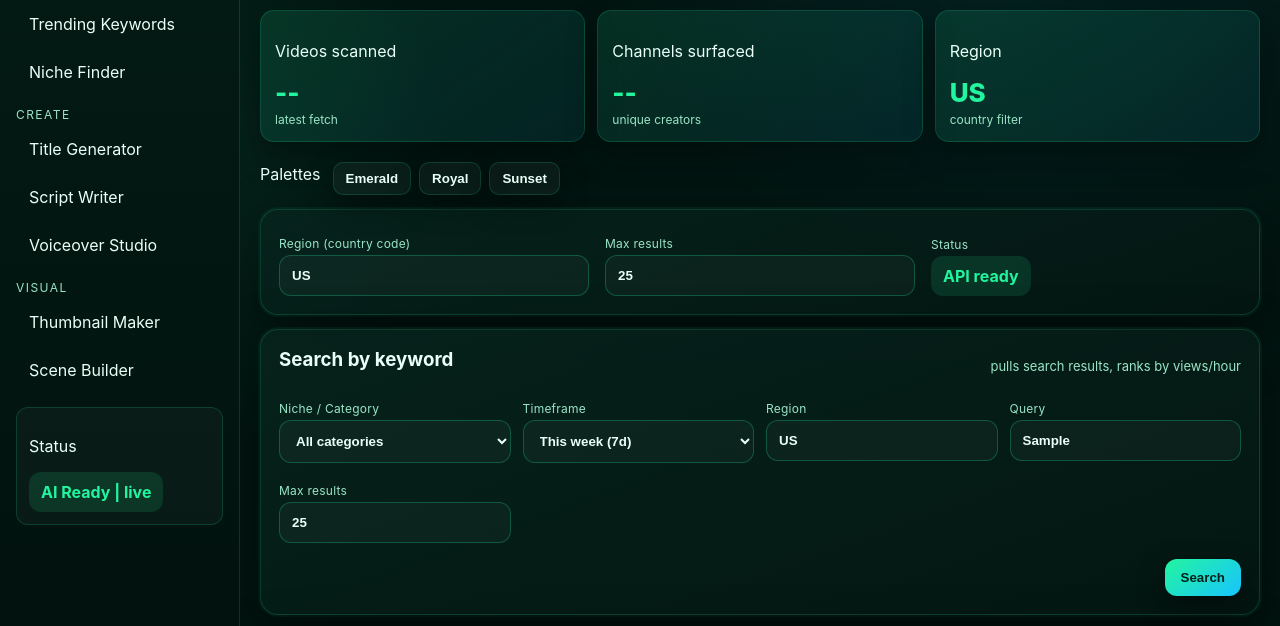
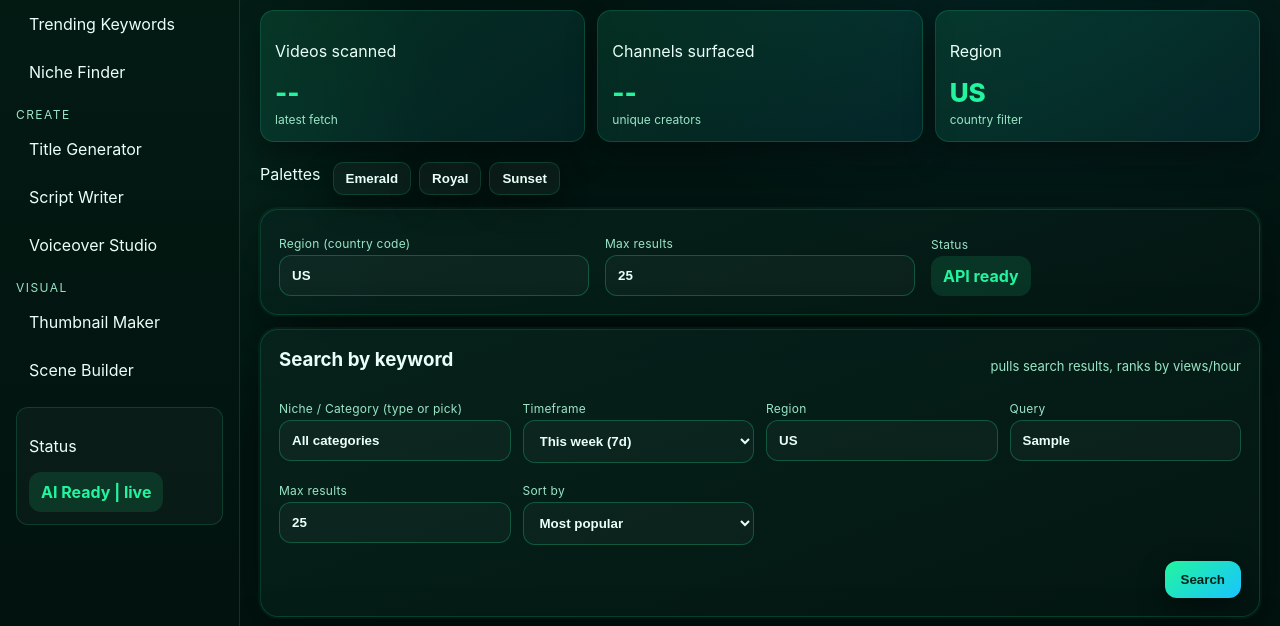
Before and after one commit to ensonder/videomoneytool, a website: page public/simple.html in a window 1280 px wide. Both pictures are taken after typing "Sample" into the empty fields and a click on the button "Search". Shown: the part 129-755 px from the top of the page. Drawn offline with Linux system fonts and the light colour scheme; no server answers.

Commit message:
Improve search sorting, region handling, and niche typing

```diff
--- a/public/simple.html
+++ b/public/simple.html
@@ -91,8 +91,9 @@
         </div>
         <div class="controls-grid">
           <div class="control">
-            <label>Niche / Category</label>
-            <select id="category"></select>
+            <label>Niche / Category (type or pick)</label>
+            <input id="category" list="categoryList" placeholder="All categories" />
+            <datalist id="categoryList"></datalist>
           </div>
           <div class="control">
             <label>Timeframe</label>
@@ -115,6 +116,13 @@
           <div class="control">
             <label>Max results</label>
             <input id="qmax" type="number" value="25" min="1" max="50" />
+          </div>
+          <div class="control">
+            <label>Sort by</label>
+            <select id="sortSelect">
+              <option value="popular" selected>Most popular</option>
+              <option value="recent">Most recent</option>
+            </select>
           </div>
         </div>
         <div class="actions-row">
@@ -190,13 +198,14 @@
     ];
 
     function populateCategories() {
-      const sel = document.getElementById('category');
+      const list = document.getElementById('categoryList');
       categories.forEach(c => {
         const opt = document.createElement('option');
-        opt.value = c.id;
-        opt.textContent = c.name;
-        sel.appendChild(opt);
+        opt.value = c.name;
+        opt.dataset.id = c.id;
+        list.appendChild(opt);
       });
+      document.getElementById('category').value = "All categories";
     }
 
     async function fetchOutliers() {
@@ -241,11 +250,12 @@
       const q = document.getElementById('query').value;
       const max = document.getElementById('qmax').value || 25;
       const region = document.getElementById('searchRegion').value || 'US';
+      const sort = document.getElementById('sortSelect').value || 'popular';
       const err = document.getElementById('error');
       err.textContent = '';
       if (!q.trim()) { err.textContent = 'Enter a query'; return; }
       try {
-        const res = await fetch(`/api/simple/search?q=${encodeURIComponent(q)}&max=${max}&region=${region}`);
+        const res = await fetch(`/api/simple/search?q=${encodeURIComponent(q)}&max=${max}&region=${region}&sort=${sort}`);
         if (!res.ok) throw new Error(await res.text());
         const data = await res.json();
         renderSearchCards(data.videos);
@@ -280,18 +290,29 @@
       });
     }
     async function fetchCategory() {
-      const categoryId = document.getElementById('category').value;
+      const catText = document.getElementById('category').value.trim();
+      const match = categories.find(c => c.name.toLowerCase() === catText.toLowerCase());
+      const categoryId = match ? match.id : null;
       const days = document.getElementById('timeframe').value;
       const region = document.getElementById('region').value || 'US';
       const err = document.getElementById('error');
       err.textContent = '';
       try {
-        const res = await fetch(`/api/simple/category?categoryId=${categoryId}&days=${days}&region=${region}&max=50`);
-        if (!res.ok) throw new Error(await res.text());
-        const data = await res.json();
+        let videos = [];
+        if (categoryId) {
+          const res = await fetch(`/api/simple/category?categoryId=${categoryId}&days=${days}&region=${region}&max=50`);
+          if (!res.ok) throw new Error(await res.text());
+          const data = await res.json();
+          videos = data.videos;
+        } else if (catText) {
+          const res = await fetch(`/api/simple/search?q=${encodeURIComponent(catText)}&max=50&region=${region}&sort=popular`);
+          if (!res.ok) throw new Error(await res.text());
+          const data = await res.json();
+          videos = data.videos.filter(v => v.ageHours <= days * 24);
+        }
         const body = document.querySelector('#catTable tbody');
         body.innerHTML = '';
-        data.videos.slice(0, 50).forEach(v => {
+        videos.slice(0, 50).forEach(v => {
           const tr = document.createElement('tr');
           tr.innerHTML = `<td><a href="${v.url}" target="_blank">${v.title}</a></td>
                           <td>${v.channelTitle}</td>
```
Also changed, not shown: index.js (+4 -3 lines).
